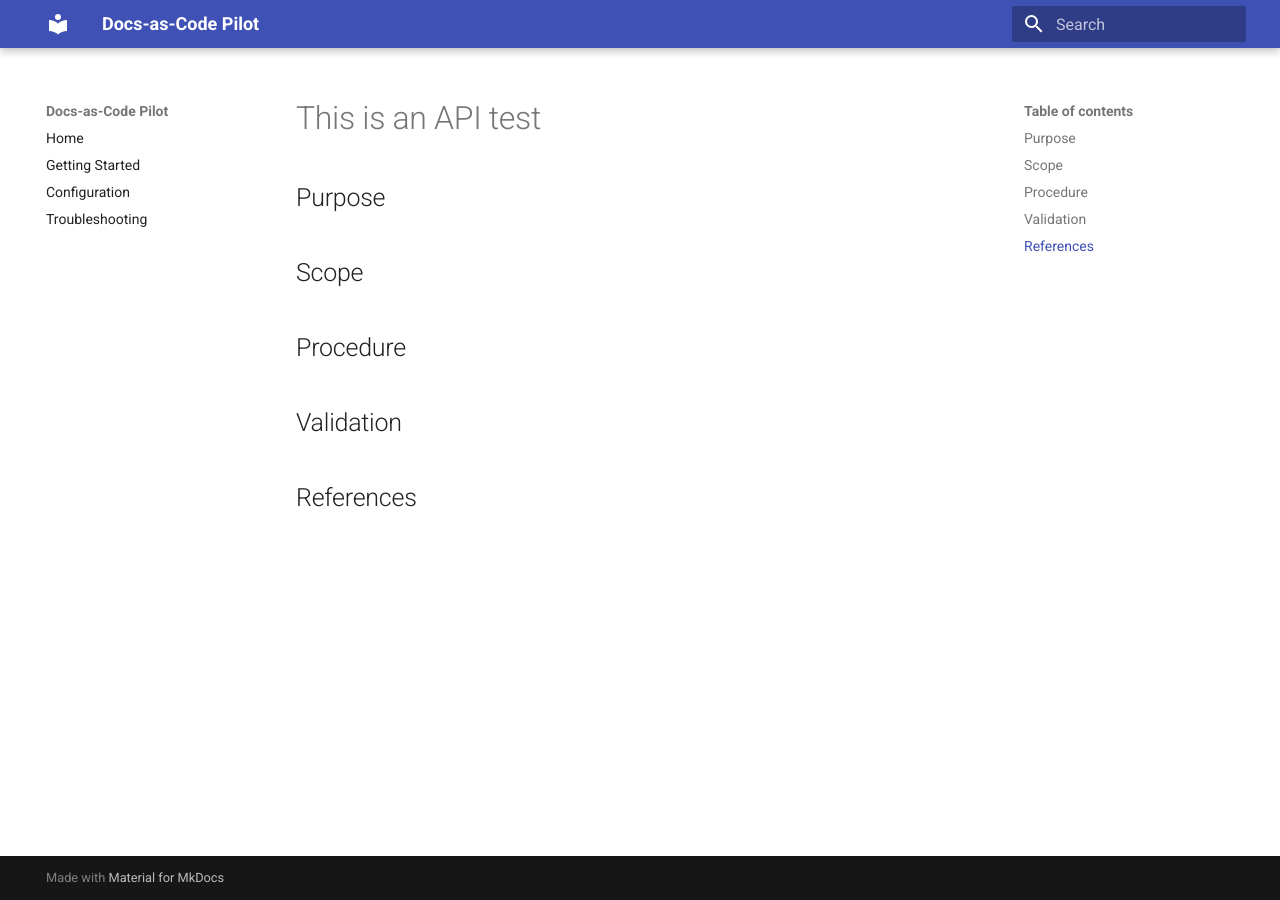
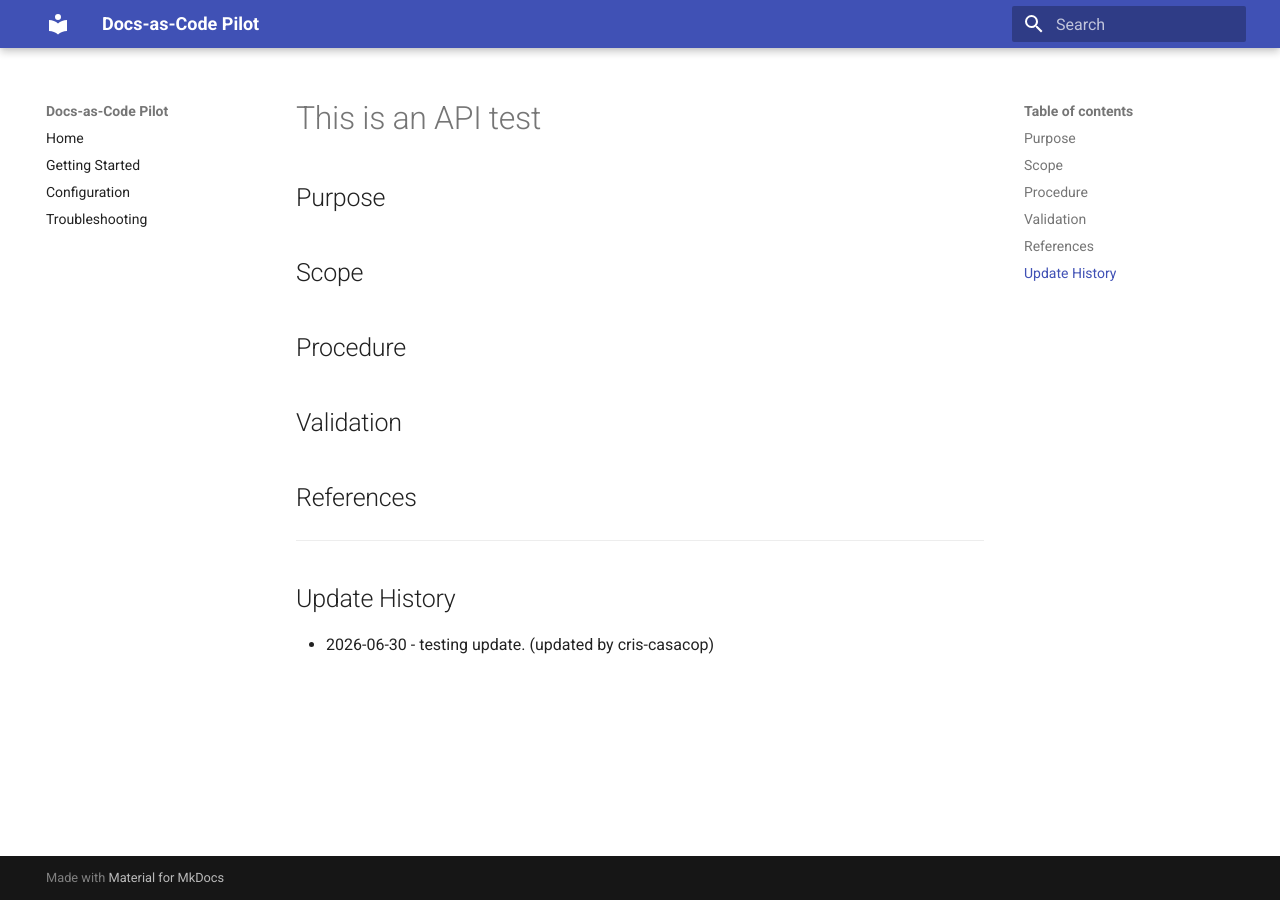
Before and after one commit to cris-casacop/docs-as-code, an MkDocs documentation site: the page built from docs/api/this-is-an-api-test.md, in a window 1280 px wide. Built offline with MkDocs 1.6.1 and Material for MkDocs 9.7.7, drawn with Linux system fonts in a browser that asks for light colours.

Commit message:
DOC-002: testing update.

```diff
--- a/docs/api/this-is-an-api-test.md
+++ b/docs/api/this-is-an-api-test.md
@@ -17,3 +17,9 @@ status: Draft
 ## Validation
 
 ## References
+
+---
+
+## Update History
+
+- 2026-06-30 - testing update. (updated by cris-casacop)
```
